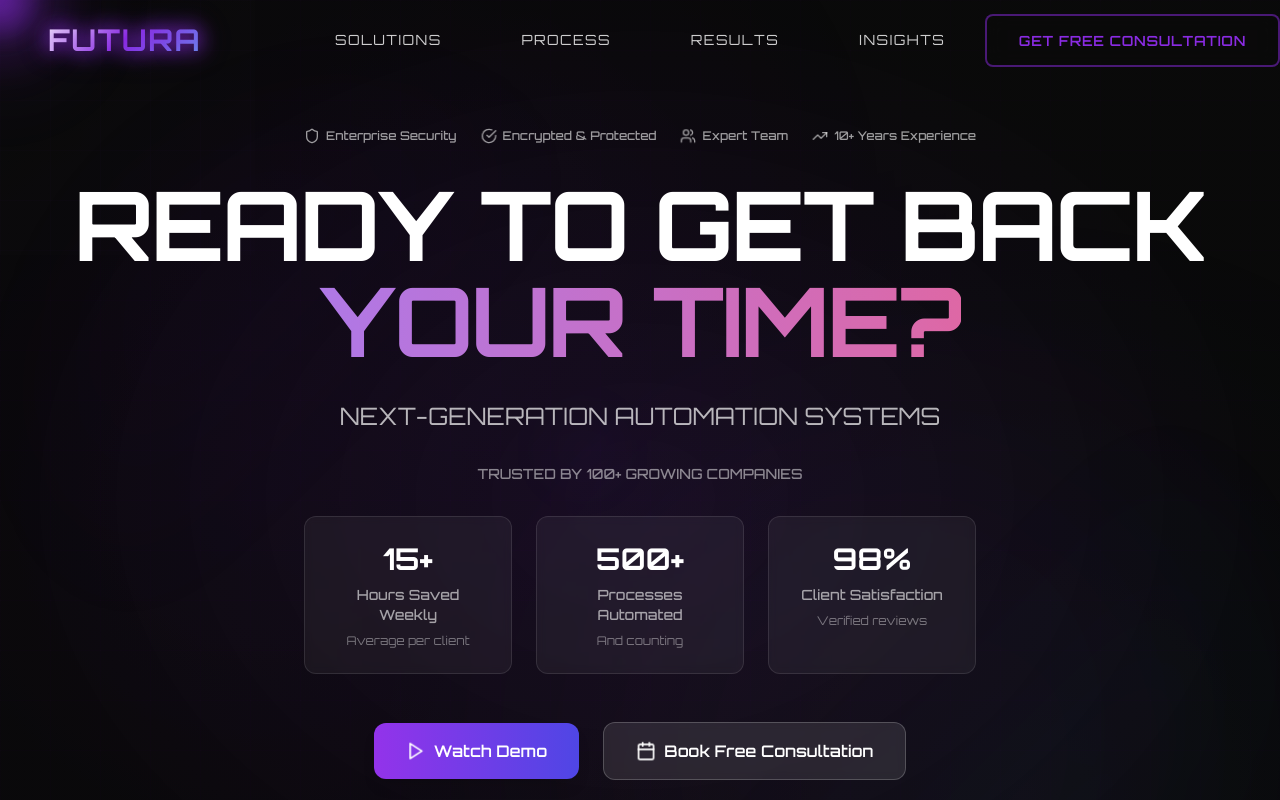
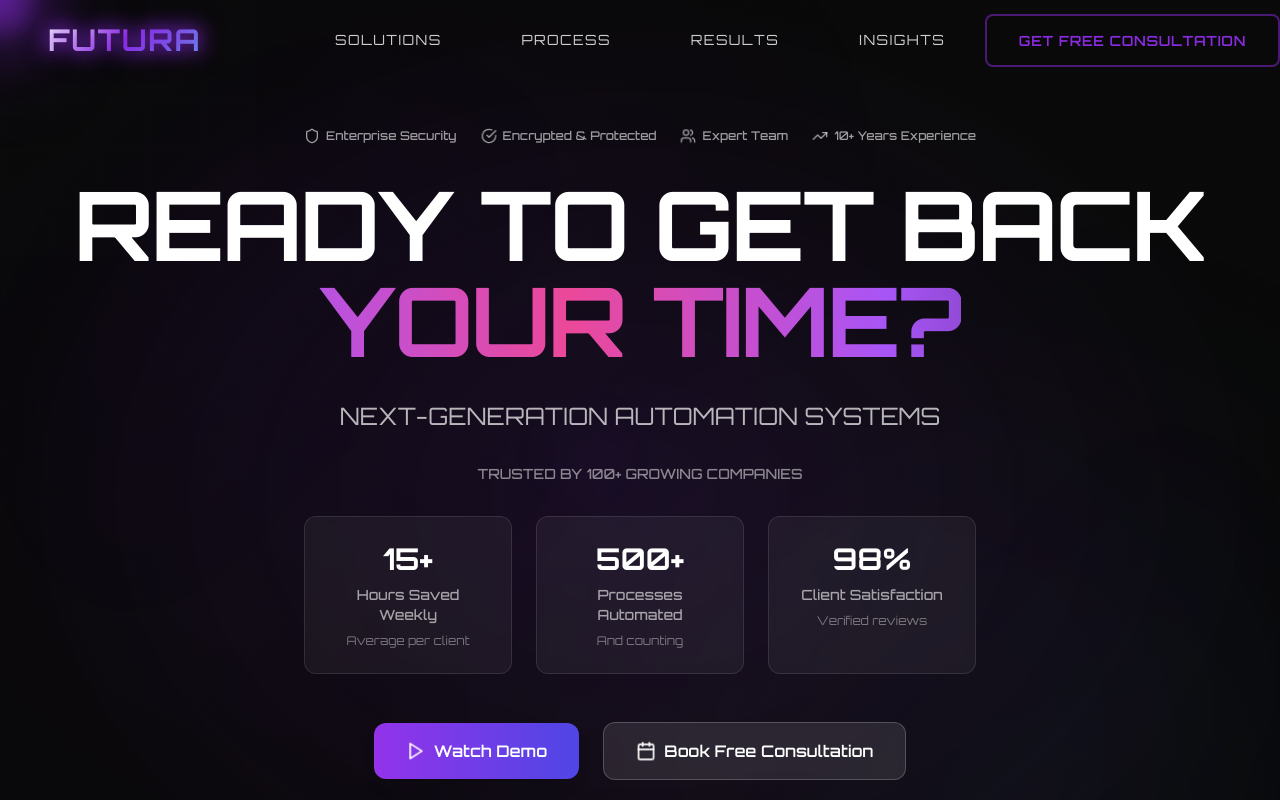
Before and after one commit to clippyt03/futura, a React (Vite) app: page / in a window 1280 px wide. Shown: the top 800 px of the page. Built offline with nearby package versions, Linux system fonts and the light colour scheme.

Commit message:
Updated Hero.tsx

```diff
--- a/src/components/Hero.tsx
+++ b/src/components/Hero.tsx
@@ -112,14 +112,21 @@ export default function Hero() {
           READY TO GET BACK
           <br />
           <motion.span
-            className="bg-gradient-to-r from-purple-400 to-pink-400 bg-clip-text text-transparent relative inline-block"
+            className="relative inline-block"
+            style={{
+              background: 'linear-gradient(90deg, rgba(168, 85, 247, 0.4) 0%, rgba(168, 85, 247, 1) 25%, rgba(236, 72, 153, 1) 50%, rgba(168, 85, 247, 1) 75%, rgba(168, 85, 247, 0.4) 100%)',
+              backgroundSize: '200% 100%',
+              WebkitBackgroundClip: 'text',
+              WebkitTextFillColor: 'transparent',
+              backgroundClip: 'text',
+            }}
             animate={{
-              opacity: [0.7, 1, 0.7],
+              backgroundPosition: ['0% 0%', '200% 0%'],
             }}
             transition={{
               duration: 3,
               repeat: Infinity,
-              ease: "easeInOut"
+              ease: "linear"
             }}
           >
             YOUR TIME?
```
